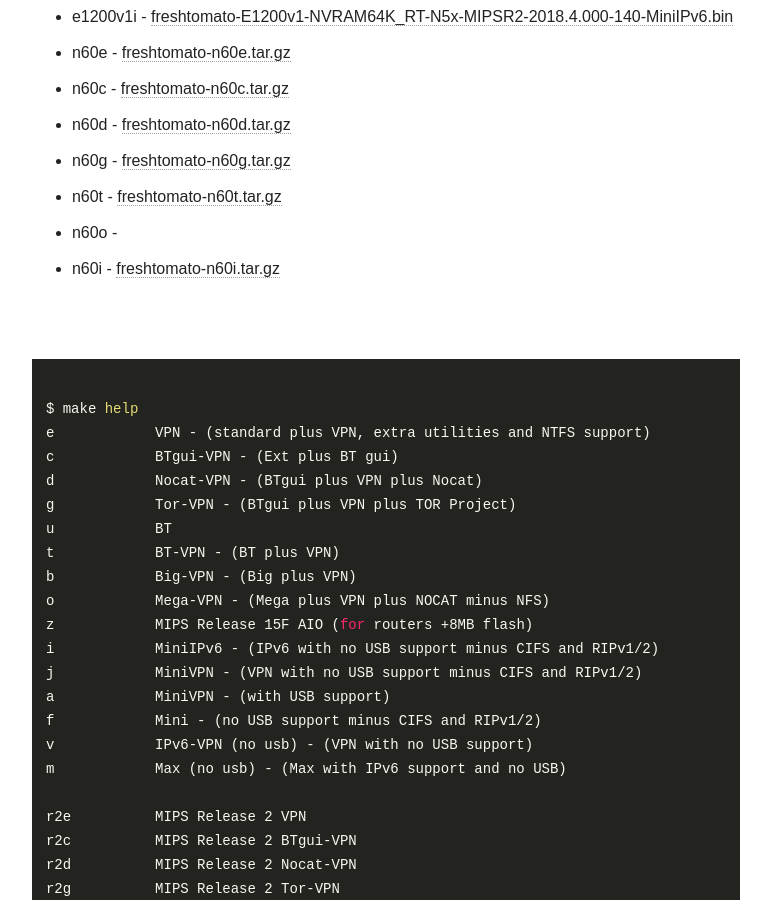
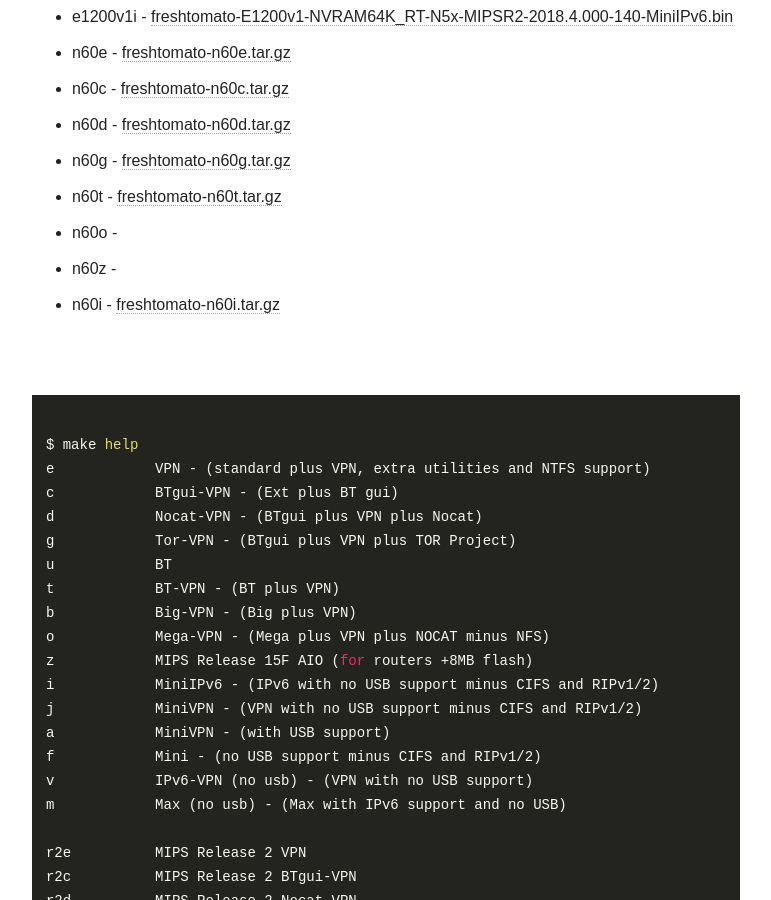
Before and after one commit to oglopss/freshtomato-mips-ci-jekyll, a Jekyll site: the page built from index.html, in a window 1280 px wide and 900 px high, scrolled down 1351 px. Shown: the whole window, without its empty margins (254-1025 px from the left). Built offline with Jekyll 4.4.1, drawn with Linux system fonts in a browser that asks for light colours; nearby versions of some CDN libraries.

Commit message:
Travis build 11 n60z pushed to gh-pages

```diff
--- a/_data/ss.yml
+++ b/_data/ss.yml
@@ -28,3 +28,4 @@
   - 0026 n60t freshtomato-n60t.tar.gz
   - 0030 n60i freshtomato-n60i.tar.gz
   - 0028 n60o
+  - 0029 n60z
```
